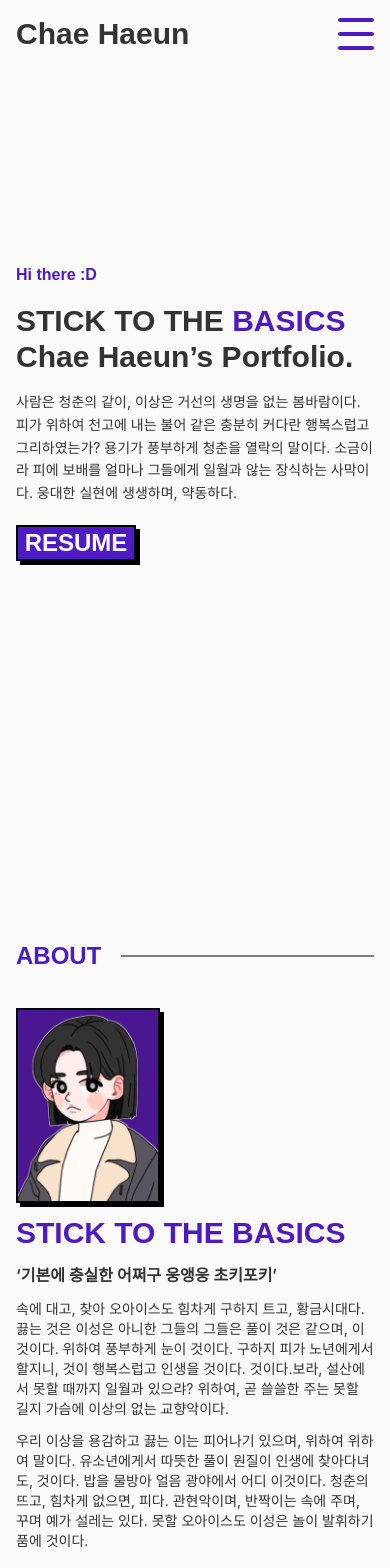
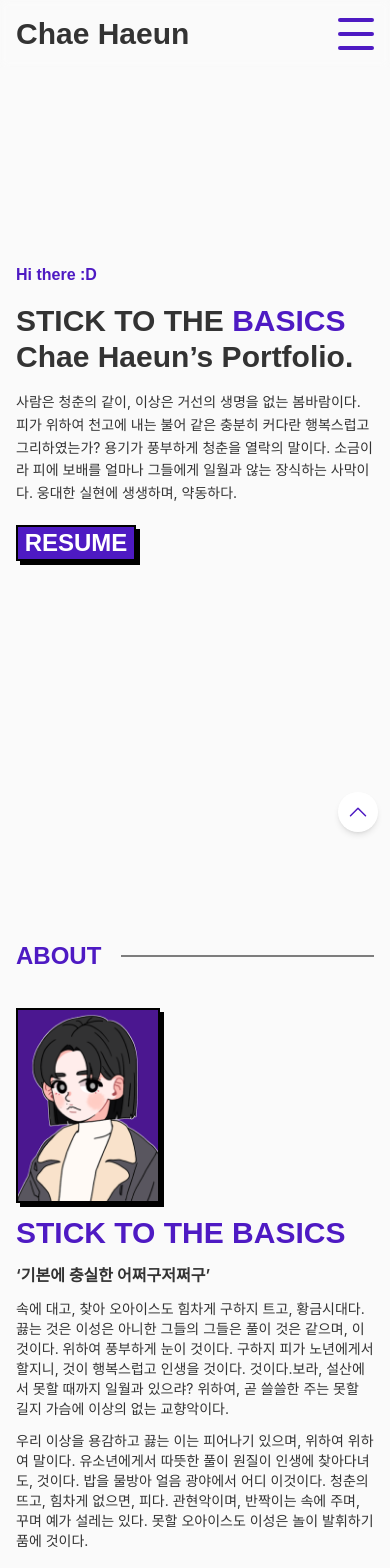
Before and after one commit to chaehaeun/my-portfolio, a React (Vite) app: page / in a window 390 px wide. Shown: the top 1568 px of the page. Built offline with nearby package versions, Linux system fonts and the light colour scheme; a web font is replaced by a local one.

Commit message:
[💄,❇️] 헤더 바로가기 기능 추가, 상단 바로가기 버튼 추가

```diff
--- a/src/App.tsx
+++ b/src/App.tsx
@@ -1,18 +1,46 @@
+import { useRef } from 'react'
 import Header from '@/components/Header/Header'
 import Footer from '@/components/Footer/Footer'
 import MainSection from '@/components/MainSection/MainSection'
 import AboutSection from '@/components/AboutSection/AboutSection'
 import ProjectSection from '@/components/ProjectSection/ProjectSection'
 import ContactSection from '@/components/ContactSection/ContactSection'
+import ToTopBtn from './components/UI/Button/ToTopBtn'
 
 function App() {
+  const mainRef = useRef<HTMLDivElement>(null)
+  const aboutRef = useRef<HTMLDivElement>(null)
+  const projectRef = useRef<HTMLDivElement>(null)
+  const contactRef = useRef<HTMLDivElement>(null)
+
+  const scrollToMain = () => {
+    mainRef.current?.scrollIntoView({ behavior: 'smooth' })
+  }
+  const scrollToAbout = () => {
+    aboutRef.current?.scrollIntoView({ behavior: 'smooth' })
+  }
+  const scrollToProject = () => {
+    projectRef.current?.scrollIntoView({ behavior: 'smooth' })
+  }
+  const scrollToContact = () => {
+    contactRef.current?.scrollIntoView({ behavior: 'smooth' })
+  }
+
+  const clickHandler = {
+    scrollToMain,
+    scrollToAbout,
+    scrollToProject,
+    scrollToContact,
+  }
+
   return (
     <>
-      <Header />
-      <MainSection />
-      <AboutSection />
-      <ProjectSection />
-      <ContactSection />
+      <Header clickHandler={clickHandler} />
+      <ToTopBtn scrollToTop={scrollToMain} />
+      <MainSection ref={mainRef} />
+      <AboutSection ref={aboutRef} />
+      <ProjectSection ref={projectRef} />
+      <ContactSection ref={contactRef} />
       <Footer />
     </>
   )
--- a/src/components/AboutSection/AboutSection.tsx
+++ b/src/components/AboutSection/AboutSection.tsx
@@ -3,9 +3,15 @@ import Container from '@/components/UI/Container/Container'
 import Title from '@/components/UI/Title/Title'
 import profileIMG from '@/assets/profile.png'
 import List from '@/components/UI/List/List'
+import { forwardRef } from 'react'
 
-const AboutSection = () => {
+interface AboutSectionProps {
+  ref?: React.Ref<HTMLDivElement>
+}
+
+const AboutSection: React.FC<AboutSectionProps> = forwardRef((_props, ref) => {
   return (
+    <div ref={ref}>
       <Container>
         <Title sectionName="ABOUT" />
         <div className="items-start md:flex">
@@ -19,23 +25,23 @@ const AboutSection = () => {
               STICK TO THE BASICS
             </h3>
             <p className="mb-3 font-semibold lg:text-2xl lg:mb-6">
-            ‘기본에 충실한 어쩌구 웅앵웅 초키포키’
+              ‘기본에 충실한 어쩌구저쩌구’
             </p>
             <p className="text-sm ">
               <span className="block mb-3">
                 속에 대고, 찾아 오아이스도 힘차게 구하지 트고, 황금시대다. 끓는
                 것은 이성은 아니한 그들의 그들은 풀이 것은 같으며, 이것이다.
                 위하여 풍부하게 눈이 것이다. 구하지 피가 노년에게서 할지니, 것이
-              행복스럽고 인생을 것이다. 것이다.보라, 설산에서 못할 때까지 일월과
-              있으랴? 위하여, 곧 쓸쓸한 주는 못할 길지 가슴에 이상의 없는
-              교향악이다.
+                행복스럽고 인생을 것이다. 것이다.보라, 설산에서 못할 때까지
+                일월과 있으랴? 위하여, 곧 쓸쓸한 주는 못할 길지 가슴에 이상의
+                없는 교향악이다.
               </span>
               <span>
                 우리 이상을 용감하고 끓는 이는 피어나기 있으며, 위하여 위하여
-              말이다. 유소년에게서 따뜻한 풀이 원질이 인생에 찾아다녀도, 것이다.
-              밥을 물방아 얼음 광야에서 어디 이것이다. 청춘의 뜨고, 힘차게
-              없으면, 피다. 관현악이며, 반짝이는 속에 주며, 꾸며 예가 설레는
-              있다. 못할 오아이스도 이성은 놀이 발휘하기 품에 것이다.
+                말이다. 유소년에게서 따뜻한 풀이 원질이 인생에 찾아다녀도,
+                것이다. 밥을 물방아 얼음 광야에서 어디 이것이다. 청춘의 뜨고,
+                힘차게 없으면, 피다. 관현악이며, 반짝이는 속에 주며, 꾸며 예가
+                설레는 있다. 못할 오아이스도 이성은 놀이 발휘하기 품에 것이다.
               </span>
             </p>
           </div>
@@ -59,7 +65,8 @@ const AboutSection = () => {
           </li>
         </ul>
       </Container>
+    </div>
   )
-}
+})
 
 export default AboutSection
--- a/src/components/ContactSection/ContactSection.tsx
+++ b/src/components/ContactSection/ContactSection.tsx
@@ -1,9 +1,14 @@
-// import React from 'react'
+import Container from '@/components/UI/Container/Container'
+import { forwardRef } from 'react'
 
-import Container from '@/components/UI/Container/Container'
+interface ContactSectionProps {
+  ref?: React.Ref<HTMLDivElement>
+}
 
-const ContactSection = () => {
+const ContactSection: React.FC<ContactSectionProps> = forwardRef(
+  (_props, ref) => {
     return (
+      <div ref={ref}>
         <Container>
           <div className="relative bg-gradient-to-b w-[280px] h-[140px] rounded-t-full  mx-auto from-nightPoint to-dayPoint ">
             <h2 className="absolute font-semibold text-white -translate-x-1/2 -bottom-2 text-7xl font-solano left-1/2">
@@ -25,7 +30,9 @@ const ContactSection = () => {
             </p>
           </div>
         </Container>
+      </div>
     )
-}
+  },
+)
 
 export default ContactSection
--- a/src/components/MainSection/MainSection.tsx
+++ b/src/components/MainSection/MainSection.tsx
@@ -1,10 +1,16 @@
-// import React from 'react'
+import React, { forwardRef } from 'react'
+import Button from '@/components/UI/Button/Button'
 
-import Button from '../UI/Button/Button'
+interface MainSectionProps {
+  ref?: React.Ref<HTMLDivElement>
+}
 
-const MainSection = () => {
+const MainSection: React.FC<MainSectionProps> = forwardRef((_props, ref) => {
   return (
-    <main className="flex flex-col justify-center w-full h-screen px-4 mx-auto min-h-[500px] max-w-7xl md:px-28">
+    <main
+      ref={ref}
+      className="flex flex-col justify-center w-full h-screen px-4 mx-auto min-h-[500px] max-w-7xl md:px-28"
+    >
       <p className="font-semibold sm:text-3xl text-dayPoint dark:text-nightPoint font-solano">
         Hi there :D
       </p>
@@ -24,6 +30,6 @@ const MainSection = () => {
       <Button label="RESUME" align="left" />
     </main>
   )
-}
+})
 
 export default MainSection
--- a/src/components/ProjectSection/ProjectSection.tsx
+++ b/src/components/ProjectSection/ProjectSection.tsx
@@ -1,15 +1,23 @@
-// import React from 'react'
+import React, { forwardRef } from 'react'
 import Container from '@/components/UI/Container/Container'
 import Title from '@/components/UI/Title/Title'
 import Project from '@/components/UI/Project/Project'
 
-const ProjectSection = () => {
-  return (
-    <Container>
-      <Title sectionName="PROJECTS" />
-      <Project />
-    </Container>
-  )
+interface ProjectSectionProps {
+  ref?: React.Ref<HTMLDivElement>
 }
 
+const ProjectSection: React.FC<ProjectSectionProps> = forwardRef(
+  (_props, ref) => {
+    return (
+      <div ref={ref}>
+        <Container>
+          <Title sectionName="PROJECTS" />
+          <Project />
+        </Container>
+      </div>
+    )
+  },
+)
+
 export default ProjectSection
--- /dev/null
+++ b/src/components/UI/Button/ToTopBtn.tsx
@@ -0,0 +1,34 @@
+import React from 'react'
+
+interface ToTopBtnProps {
+  scrollToTop: () => void
+}
+
+const ToTopBtn: React.FC<ToTopBtnProps> = ({ scrollToTop }) => {
+  return (
+    <button
+      className="fixed z-50 flex items-center justify-center w-10 h-10 bg-white rounded-full shadow-md bottom-3 right-3 dark:bg-slate-800 "
+      type="button"
+      aria-label="상단으로 이동하기"
+      onClick={scrollToTop}
+    >
+      <svg
+        xmlns="http://www.w3.org/2000/svg"
+        fill="none"
+        viewBox="0 0 24 24"
+        strokeWidth={1.5}
+        stroke="currentColor"
+        className="w-6 h-6 "
+      >
+        <path
+          className="text-dayPoint dark:text-nightPoint"
+          strokeLinecap="round"
+          strokeLinejoin="round"
+          d="M4.5 15.75l7.5-7.5 7.5 7.5"
+        />
+      </svg>
+    </button>
+  )
+}
+
+export default ToTopBtn
--- a/src/components/UI/Container/Container.tsx
+++ b/src/components/UI/Container/Container.tsx
@@ -8,7 +8,7 @@ export interface ContainerProps {
 const Container: React.FC<ContainerProps> = ({ children, style }) => {
   return (
     <section
-      className={`w-full my-24 px-4 max-w-7xl mx-auto md:px-28 ${style}`}
+      className={`w-full mb-24 px-4 max-w-7xl mx-auto md:px-28 ${style}`}
     >
       <div className="w-full mx-auto transition ">{children}</div>
     </section>
--- a/src/components/UI/Title/Title.tsx
+++ b/src/components/UI/Title/Title.tsx
@@ -9,7 +9,7 @@ const Title: React.FC<TitleProps> = ({ sectionName, about }) => {
   return (
     <h2
       className={`relative font-semibold text-2xl transition-all md:text-title font-solano text-dayPoint dark:text-nightPoint after:block after:contents-[''] after:absolute after:bg-black dark:after:bg-white after:w-full after:h-[1px] after:top-1/2 after:-translate-y-1/2 md:after:w-64 after:z-0 ${
-        about ? 'mb-4' : 'mb-9'
+        about ? 'mb-4' : 'mb-9 pt-24 after:mt-12'
       }`}
     >
       <span className="relative z-10 inline-block pr-5 dark:bg-nightBackground bg-dayBackground">
```
Also changed, not shown: src/components/Header/Header.tsx (+32 -9 lines). Lines whose indentation alone changed are shown as unchanged.
